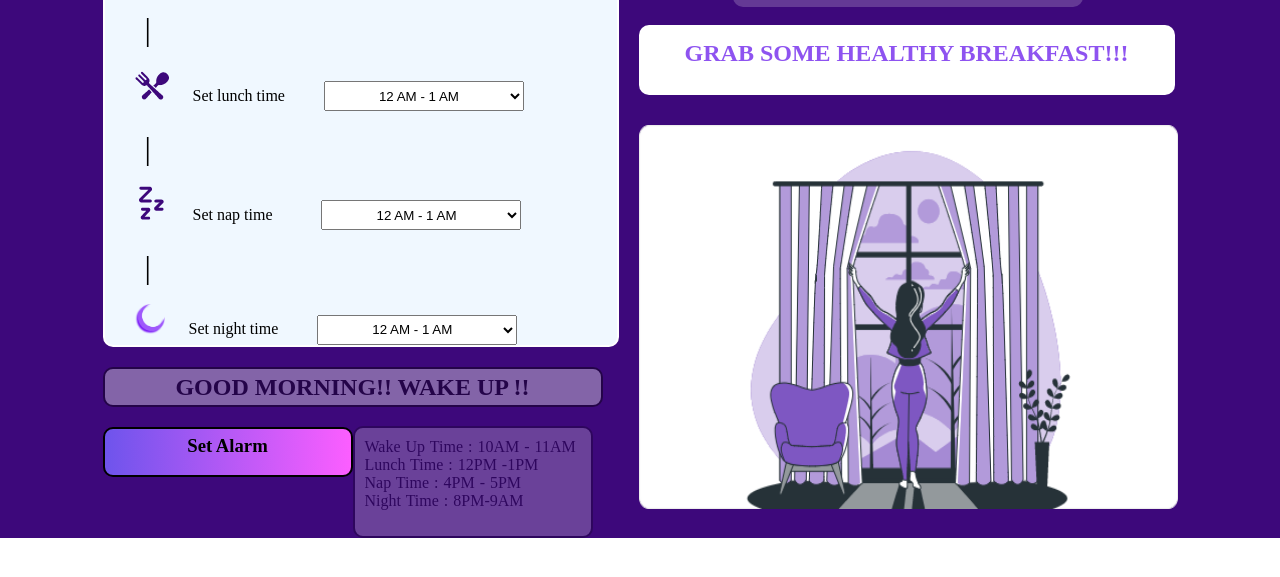
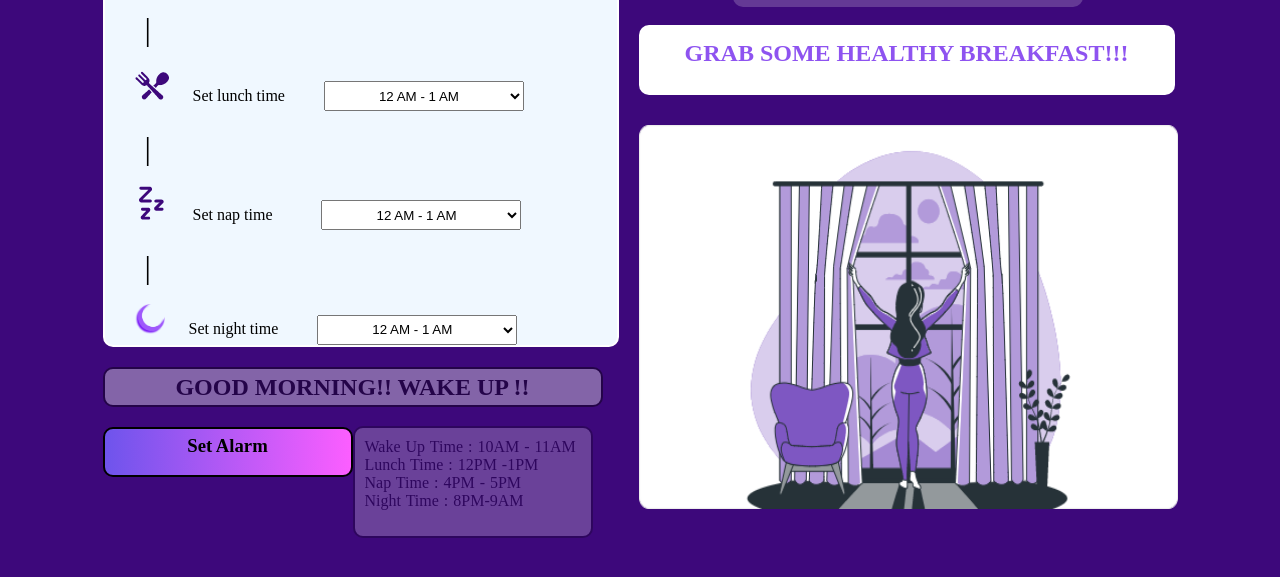
Before and after one commit to sumitpahadi/digital-clock-project, a plain HTML site: page index.html in a window 1280 px wide. Shown: the part 175-752 px from the top of the page. Drawn offline with Linux system fonts and the light colour scheme.

Commit message:
fourth commit

```diff
--- a/style.css
+++ b/style.css
@@ -6,7 +6,7 @@
 .main-container {
   background-color: #3d087b;
   width: 100%;
-  height: 100%;
+  height: 900px;
   display: flex;
   justify-content: center;
 }
```
